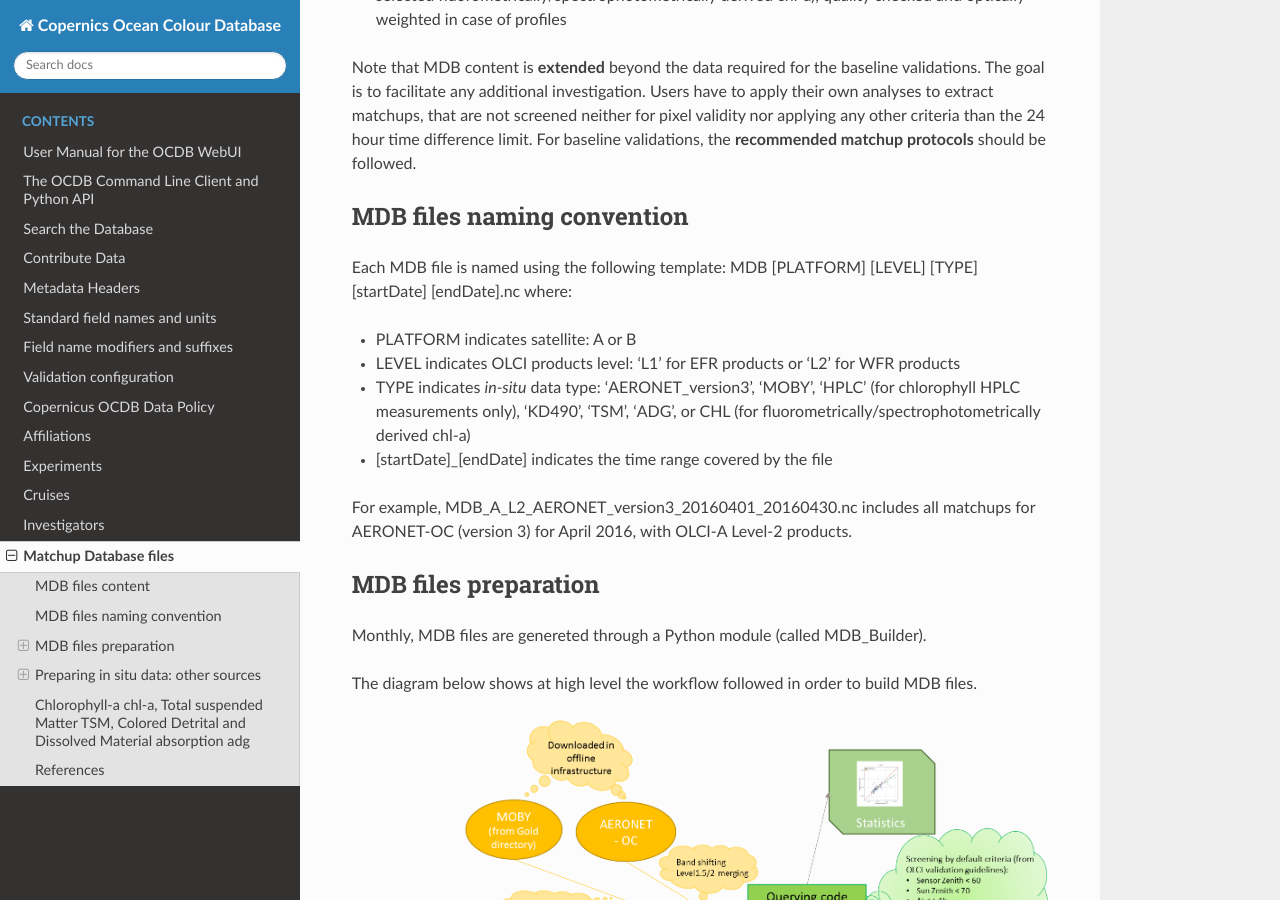
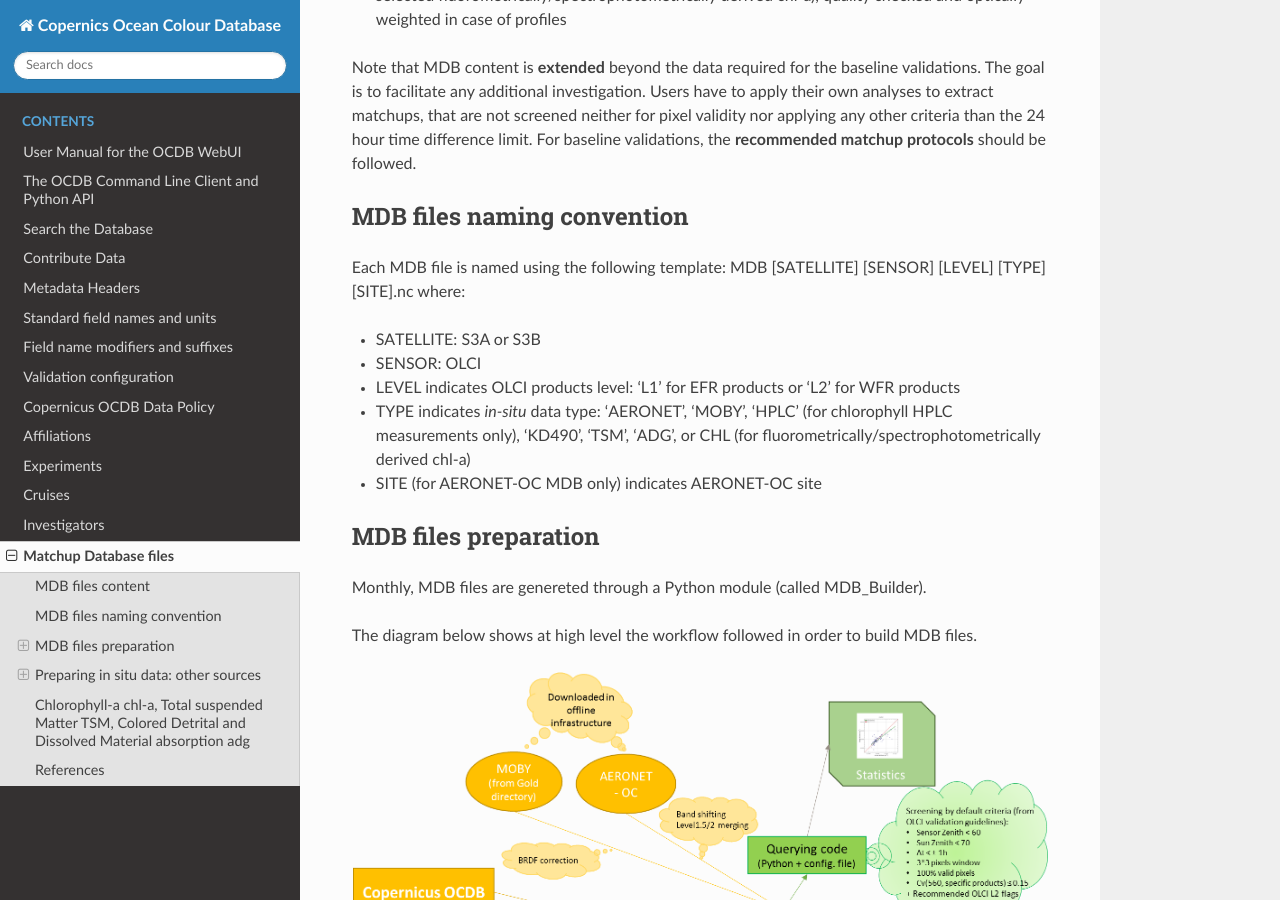
Before and after one commit to javierconcha/ocdb-docs, a Sphinx documentation site: the page built from docs/source/ocdb-MDB-user-manual.md, in a window 1280 px wide and 900 px high, scrolled down 928 px. Built offline with Sphinx 7.4.7 and the Read the Docs theme 2.0.0, drawn with Linux system fonts in a browser that asks for light colours; some of the changed text lies outside the part shown.

Commit message:
Replace ocdb-MDB-user-manual.md

```diff
--- a/docs/source/ocdb-MDB-user-manual.md
+++ b/docs/source/ocdb-MDB-user-manual.md
@@ -3,9 +3,9 @@ Matchups Database (MDB) netCDF files, including matchups between OLCI and _in si
 
 MDB files are provided through FTP, directly accesible from the Copernicus OCDB webpage.
 
-For AERONET-OC and MOBY they are organised by month and updated at least on a monthly basis.
+For AERONET-OC and MOBY they are organised by site and updated on a monthly basis. Please refer to MDB attributes 'creation_date' and 'version'  to check which is the latest version available (only the latest version is available at FTP site).
 
-For _in-situ_ data downloaded from OCDB or SeaBASS, they are organised by products and updated on a monthly basis as well.
+For _in-situ_ data downloaded from OCDB or SeaBASS, they are organised by products.
 
 A short description of the content as well as the format follows.
 
@@ -34,14 +34,13 @@ For baseline validations, the **recommended matchup protocols** should be follow
 
 ## MDB files naming convention
 Each MDB file is named using the following template:
-MDB [PLATFORM] [LEVEL] [TYPE] [startDate] [endDate].nc
+MDB [SATELLITE] [SENSOR] [LEVEL] [TYPE] [SITE].nc
 where:
-- PLATFORM indicates satellite: A or B
+- SATELLITE: S3A or S3B
+- SENSOR: OLCI
 - LEVEL indicates OLCI products level: 'L1' for EFR products or 'L2' for WFR products
-- TYPE indicates _in-situ_ data type: 'AERONET_version3', 'MOBY', 'HPLC' (for chlorophyll HPLC measurements only), 'KD490', 'TSM', 'ADG', or CHL (for fluorometrically/spectrophotometrically derived chl-a)
-- [startDate]_[endDate] indicates the time range covered by the file
-
-For example, MDB_A_L2_AERONET_version3_20160401_20160430.nc includes all matchups for AERONET-OC (version 3) for April 2016, with OLCI-A Level-2 products.
+- TYPE indicates _in-situ_ data type: 'AERONET', 'MOBY', 'HPLC' (for chlorophyll HPLC measurements only), 'KD490', 'TSM', 'ADG', or CHL (for fluorometrically/spectrophotometrically derived chl-a)
+- SITE (for AERONET-OC MDB only) indicates AERONET-OC site
 
 ## MDB files preparation
 Monthly, MDB files are genereted through a Python module (called MDB_Builder).
```
